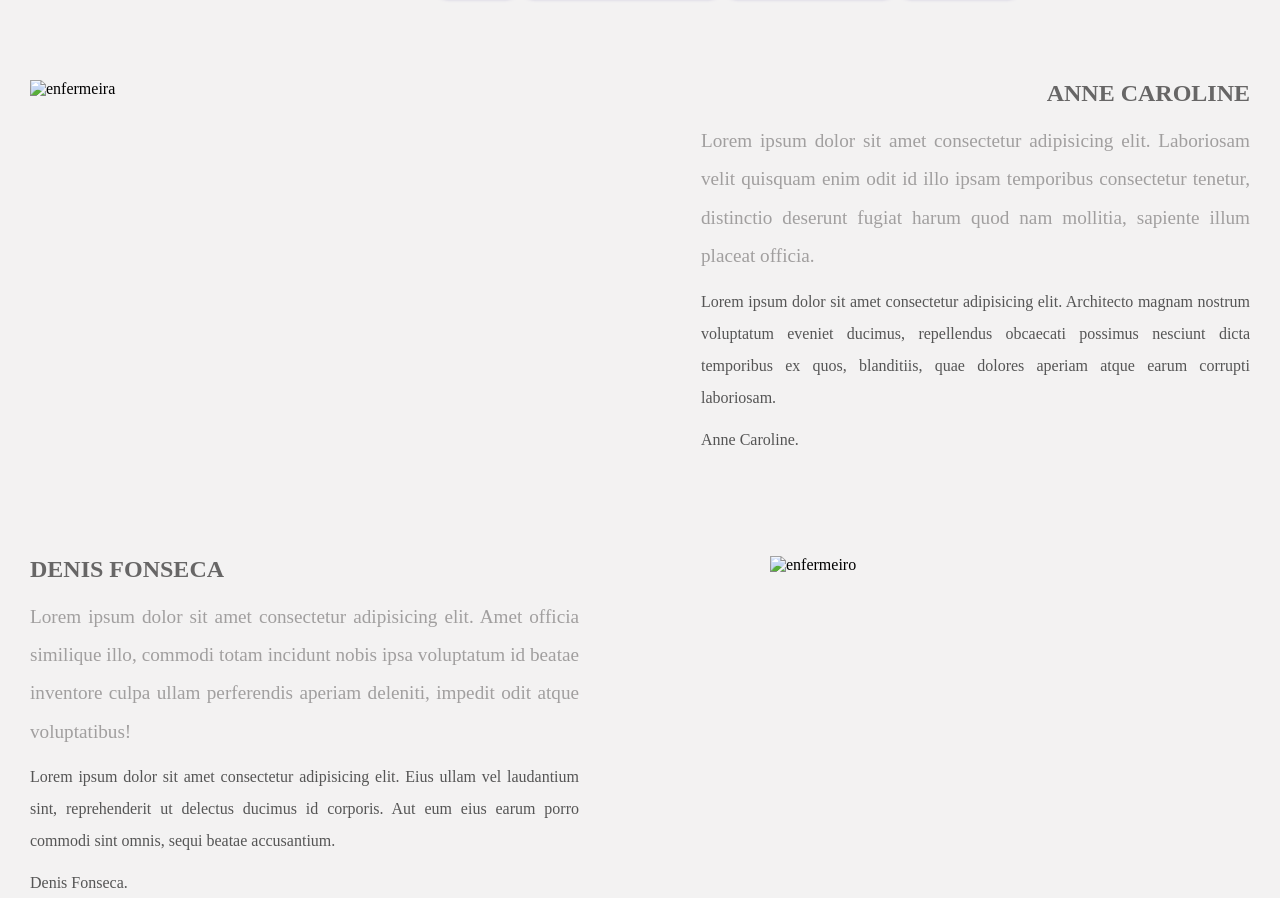
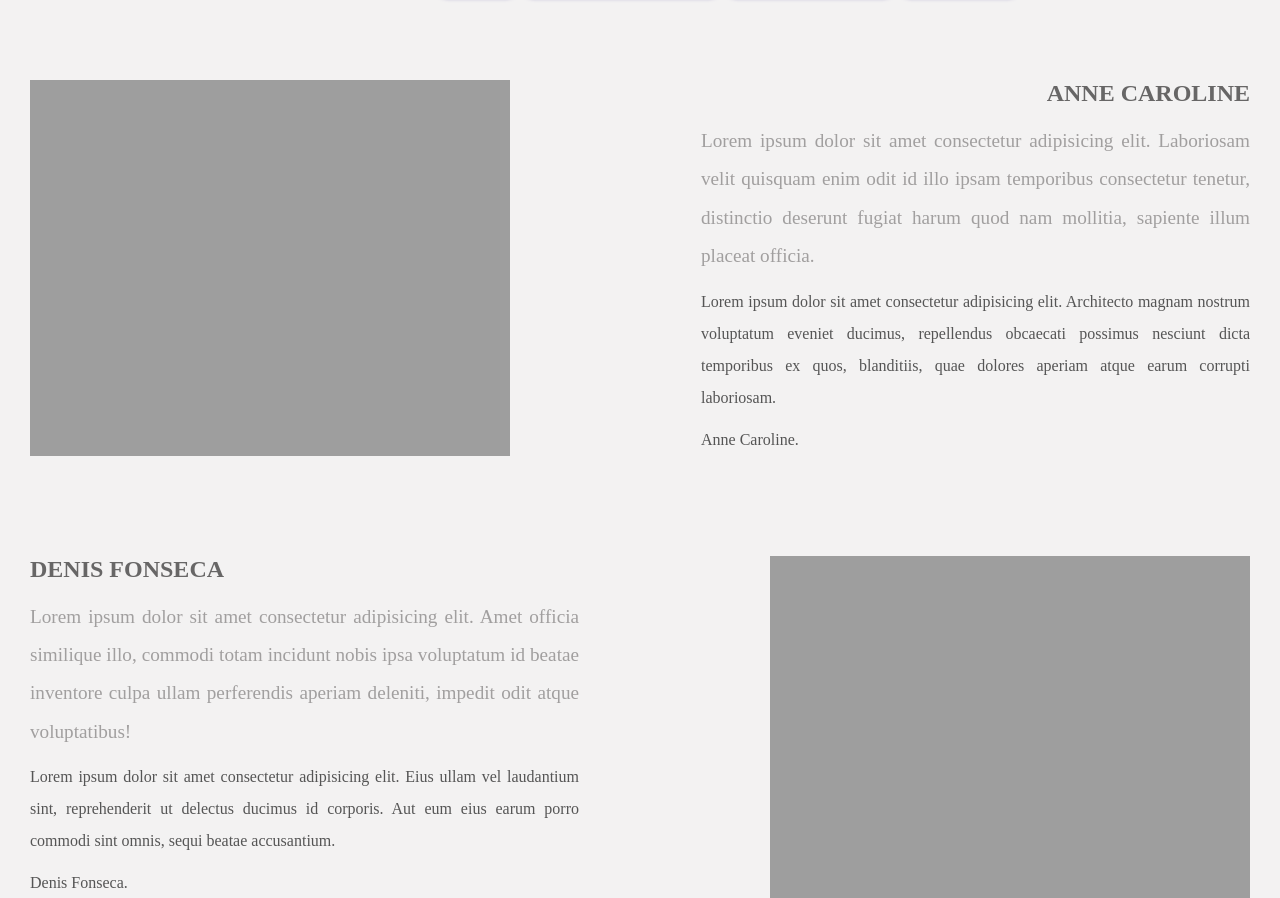
Before and after one commit to annecaroliinee/pequenos-herois, a plain HTML site: page quem-somos.html in a window 1280 px wide. Shown: the part 174-1072 px from the top of the page. Drawn offline with Linux system fonts and the light colour scheme; the site is published under a folder, as on GitHub Pages, so addresses that start at the root find nothing.

Commit message:
finalizando projeto

```diff
--- a/quem-somos.html
+++ b/quem-somos.html
@@ -31,7 +31,7 @@
 
         <div class="main">
             <div class="container nurse">
-              <img src="/assets/img/anne.png" alt="enfermeira" />
+              <img src="assets/img/anne.png" alt="enfermeira" />
               <div class="nurse-profile-1">
                 <h2 class="display-5">Anne Caroline</h2>
                 <p>Lorem ipsum dolor sit amet consectetur adipisicing elit. Laboriosam velit quisquam enim odit id illo ipsam temporibus consectetur tenetur, distinctio deserunt fugiat harum quod nam mollitia, sapiente illum placeat officia.</p>
@@ -53,7 +53,7 @@
                 </p>
                 <p class="about-nurse fw-bold">Denis Fonseca.</p>
               </div>
-              <img src="/assets/img/denis.png" alt="enfermeiro" />
+              <img src="assets/img/denis.png" alt="enfermeiro" />
             </div>
           </div>
 
```
Also changed, not shown: o-que-fazemos.html (+2 -2 lines).
